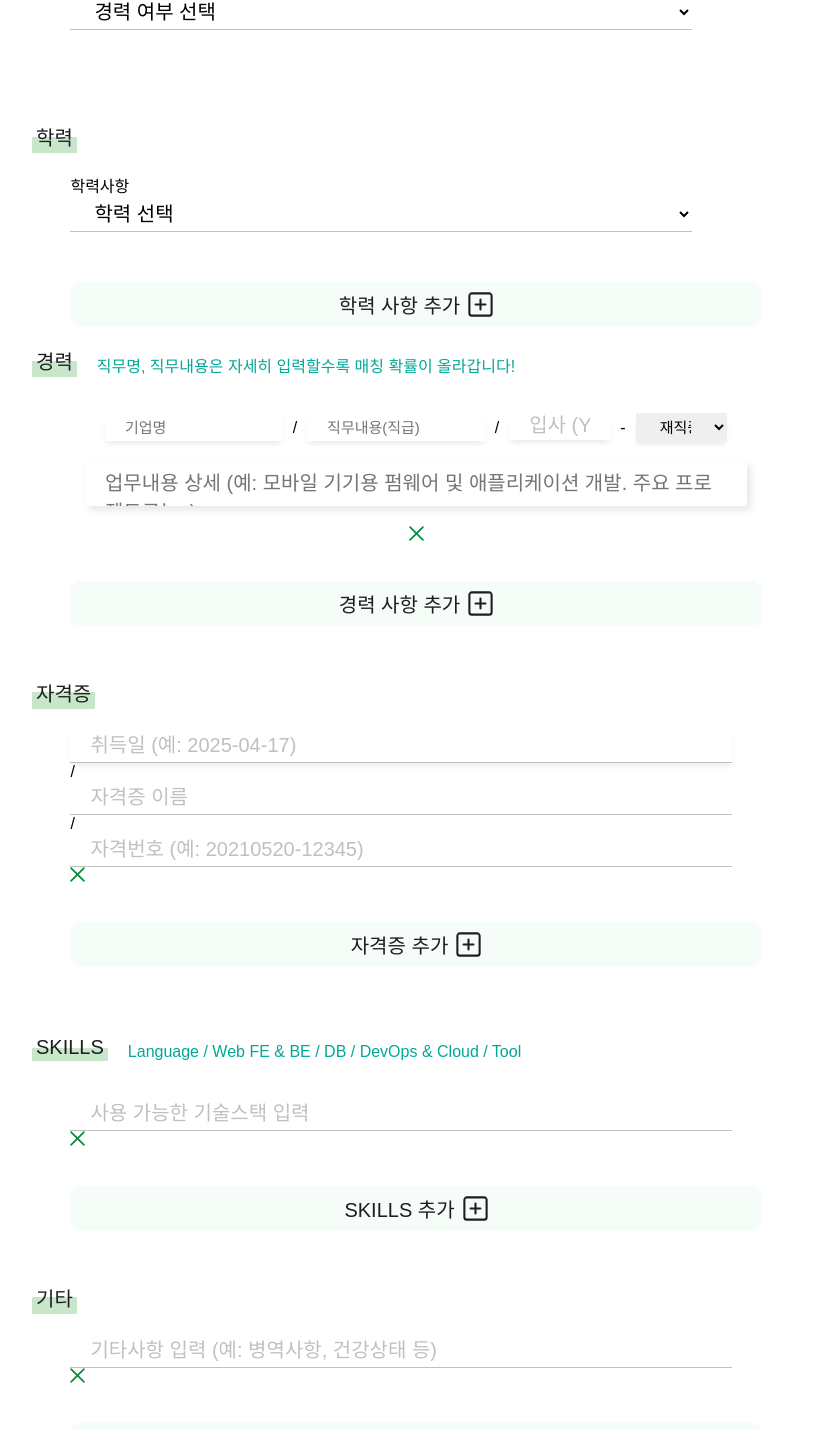
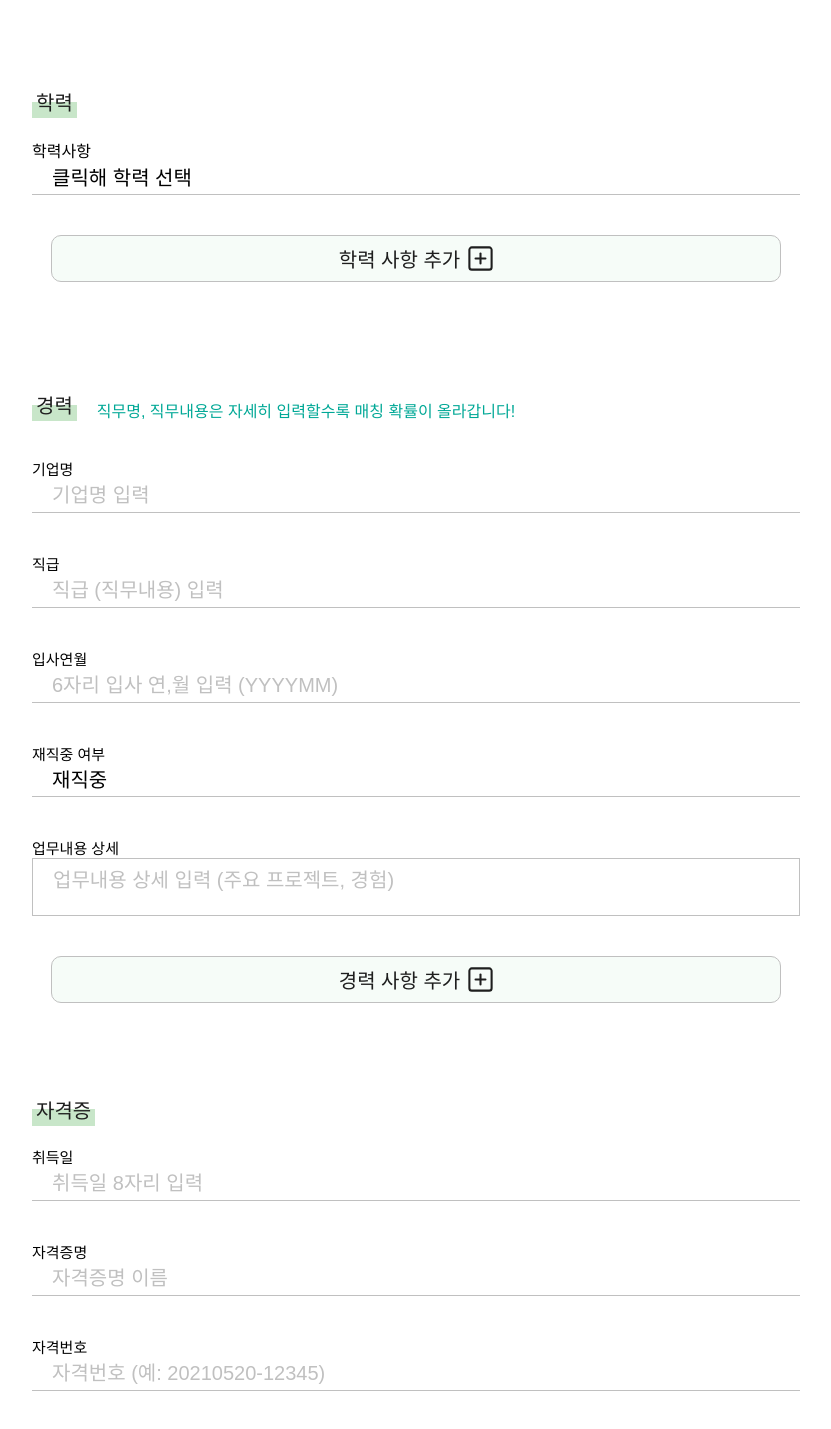
Before and after one commit to sorim831/Hirerithm, a React (Create React App) app in the folder Frontend/: page /user/resume in a window 1280 px wide. Shown: the part 853-2282 px from the top of the page, without its empty margins (224-1055 px from the left). Built offline with nearby package versions, Linux system fonts and the light colour scheme; no server answers; a web font is replaced by a local one.

Commit message:
💄 #71 이력서 페이지 UI 수정 완료

```diff
--- a/Frontend/src/Component/NonMemberComponent/Career.js
+++ b/Frontend/src/Component/NonMemberComponent/Career.js
@@ -84,83 +84,87 @@ const Career = ({ onChange }) => {
   };
 
   return (
-    <div className="resume-item-container">
+    <div className="resume-item">
       {experiences.map((exp, index) => (
-        <div className="experience-form-item" key={index}>
-          <div className="row-wrapper">
+        <div className="resume-item-container" key={index}>
+          <div className="resume-form-item">
+            <label>기업명</label>
             <input
               id={`company_name-${index}`}
               type="text"
-              placeholder="기업명"
+              placeholder="기업명 입력"
               value={exp.company_name}
               onChange={(e) =>
                 handleChange(index, "company_name", e.target.value)
               }
-              className="row-wrapper-input"
             />
-            /
+          </div>
+
+          <div className="resume-form-item">
+            <label>직급</label>
             <input
               id={`position-${index}`}
               type="text"
-              placeholder="직무내용(직급)"
+              placeholder="직급 (직무내용) 입력"
               value={exp.position}
               onChange={(e) => handleChange(index, "position", e.target.value)}
-              className="row-wrapper-input"
             />
-            /
+          </div>
+
+          <div className="resume-form-item">
+            <label>입사연월</label>
             <input
               type="text"
-              placeholder="입사 (YYYY.MM)"
-              className="date-input"
+              placeholder="6자리 입사 연,월 입력 (YYYYMM)"
               value={exp.start_year}
               onChange={(e) =>
                 handleChange(index, "start_year", e.target.value)
               }
             />
-            <span>-</span>
-            {exp.isCurrent ? (
+          </div>
+
+          <div className="resume-form-item">
+            <label>재직중 여부</label>
             <select
-                className="date-select"
-                value="재직 중"
-                onChange={() => handleCurrentToggle(index, false)}
+              value={exp.isCurrent ? "재직중" : "퇴사"}
+              onChange={(e) =>
+                handleCurrentToggle(index, e.target.value === "재직중")
+              }
             >
-                <option>재직중</option>
-                <option value="">직접 입력</option>
+              <option disabled value="">
+                재직중 여부 선택
+              </option>
+              <option value="재직중">재직중</option>
+              <option value="퇴사">퇴사</option>
             </select>
-            ) : (
+          </div>
+
+          {!exp.isCurrent && (
+            <div className="resume-form-item">
+              <label>퇴사연월</label>
               <input
                 type="text"
-                placeholder="퇴사 (YYYY.MM)"
-                className="date-input"
+                placeholder="6자리 퇴사 연,월 입력 (YYYYMM)"
                 value={exp.end_year}
                 onChange={(e) =>
                   handleChange(index, "end_year", e.target.value)
                 }
                 ref={(el) => (endRefs.current[index] = el)}
-                onBlur={() => {
-                  if (exp.end_year.trim() === "") {
-                    handleCurrentToggle(index, true);
-                  }
-                }}
               />
+            </div>
           )}
-          </div>
 
+          <div className="resume-form-item">
+            <label>업무내용 상세</label>
             <textarea
               type="text"
-            placeholder="업무내용 상세 (예: 모바일 기기용 펌웨어 및 애플리케이션 개발. 주요 프로젝트로는..)"
+              placeholder="업무내용 상세 입력 (주요 프로젝트, 경험)"
               value={exp.description}
-            onChange={(e) => handleChange(index, "description", e.target.value)}
-            className="detail-input"
+              onChange={(e) =>
+                handleChange(index, "description", e.target.value)
+              }
             />
-
-          <button
-            onClick={() => removeExperience(index)}
-            title="삭제"
-            className="delete-button"
-          >
-            <img src={DeleteIcon} alt="❌" />
-          </button>
+          </div>
         </div>
       ))}
 
--- a/Frontend/src/Component/NonMemberComponent/Education.js
+++ b/Frontend/src/Component/NonMemberComponent/Education.js
@@ -53,7 +53,7 @@ const Education = ({ onChange }) => {
               onChange={(e) => handleChange(index, "degree", e.target.value)}
             >
               <option disabled value="">
-                학력 선택
+                클릭해 학력 선택
               </option>
               <option value="대학교(4년 이상)">대학교(4년 이상)</option>
               <option value="대학원(석사)">대학원(석사)</option>
@@ -81,7 +81,7 @@ const Education = ({ onChange }) => {
                   }
                 >
                   <option disabled value="">
-                    선택
+                    클릭해 졸업 상태 선택
                   </option>
                   <option value="졸업">졸업</option>
                   <option value="재학">재학</option>
@@ -96,7 +96,7 @@ const Education = ({ onChange }) => {
                   type="text"
                   value={edu.major}
                   onChange={(e) => handleChange(index, "major", e.target.value)}
-                  placeholder="전공명을 입력하세요"
+                  placeholder="전공명 입력"
                 />
               </div>
 
@@ -108,7 +108,7 @@ const Education = ({ onChange }) => {
                   onChange={(e) =>
                     handleChange(index, "school_name", e.target.value)
                   }
-                  placeholder="학교명을 입력하세요"
+                  placeholder="학교명 입력"
                 />
               </div>
             </>
--- a/Frontend/src/Component/NonMemberComponent/License.js
+++ b/Frontend/src/Component/NonMemberComponent/License.js
@@ -47,26 +47,35 @@ const License = ({ onChange }) => {
   }, [license]);
 
   return (
+    <div className="resume-item">
+      {license.map((item, index) => (
         <div className="resume-item-container">
-      {license.map((item, index) => (
-        <div className="resume-form-item" key={index}>
+          <div className="resume-form-item">
+            <label>취득일</label>
             <input
               type="text"
-            placeholder="취득일 (예: 2025-04-17)"
+              placeholder="취득일 8자리 입력"
               value={item.issued_date}
-            onChange={(e) => handleChange(index, "issued_date", e.target.value)}
-            className="date-input"
+              onChange={(e) =>
+                handleChange(index, "issued_date", e.target.value)
+              }
             />
-          /
+          </div>
+
+          <div className="resume-form-item">
+            <label>자격증명</label>
             <input
               type="text"
-            placeholder="자격증 이름"
+              placeholder="자격증명 이름"
               value={item.certificate_name}
               onChange={(e) =>
                 handleChange(index, "certificate_name", e.target.value)
               }
             />
-          /
+          </div>
+
+          <div className="resume-form-item">
+            <label>자격번호</label>
             <input
               type="text"
               placeholder="자격번호 (예: 20210520-12345)"
@@ -75,14 +84,6 @@ const License = ({ onChange }) => {
                 handleChange(index, "certificate_number", e.target.value)
               }
             />
-          <div>
-            <button
-              onClick={() => removeLicense(index)}
-              title="삭제"
-              className="delete-button"
-            >
-              <img src={DeleteIcon} alt="❌" />
-            </button>
           </div>
         </div>
       ))}
--- a/Frontend/src/Component/NonMemberComponent/Other.js
+++ b/Frontend/src/Component/NonMemberComponent/Other.js
@@ -30,23 +30,17 @@ const Other = ({ onChange }) => {
   }, [otherItems]);
 
   return (
+    <div className="resume-item">
       <div className="resume-item-container">
         {otherItems.map((item, index) => (
           <div className="resume-form-item" key={index}>
-          <input
+            <textarea
               id={`other-${index}`}
               type="text"
               placeholder="기타사항 입력 (예: 병역사항, 건강상태 등)"
               value={item.note}
               onChange={(e) => handleChange(index, e.target.value)}
             />
-          <button
-            onClick={() => removeOther(index)}
-            title="삭제"
-            className="delete-button"
-          >
-            <img src={DeleteIcon} alt="❌" />
-          </button>
           </div>
         ))}
 
@@ -54,6 +48,7 @@ const Other = ({ onChange }) => {
           기타 사항 추가 <img src={ResumePlusIcon} alt="➕" />
         </button>
       </div>
+    </div>
   );
 };
 
--- a/Frontend/src/Component/NonMemberComponent/PersonalData.js
+++ b/Frontend/src/Component/NonMemberComponent/PersonalData.js
@@ -57,6 +57,7 @@ const ResumePersonalData = ({ onChange }) => {
   };
 
   return (
+    <div className="resume-item">
       <div className="resume-item-container">
         <div className="resume-form-item">
           <label>
@@ -89,7 +90,7 @@ const ResumePersonalData = ({ onChange }) => {
           </label>
           <select value={gender} onChange={(e) => setGender(e.target.value)}>
             <option disabled value="">
-            성별 선택
+              클릭해 성별 선택
             </option>
             <option value="남성">남성</option>
             <option value="여성">여성</option>
@@ -113,6 +114,7 @@ const ResumePersonalData = ({ onChange }) => {
               <img src={LocationIcon} alt="위치검색" />
             </button>
           </div>
+
           {isOpen && (
             <DaumPost
               onComplete={handleAddressComplete}
@@ -145,7 +147,7 @@ const ResumePersonalData = ({ onChange }) => {
             onChange={(e) => setWorkExperience(e.target.value)}
           >
             <option disabled value="">
-            경력 여부 선택
+              클릭해 경력 여부 선택
             </option>
             <option value="신입">신입</option>
             <option value="경력">경력직</option>
@@ -182,6 +184,7 @@ const ResumePersonalData = ({ onChange }) => {
           </div>
         )}
       </div>
+    </div>
   );
 };
 
--- a/Frontend/src/Component/NonMemberComponent/Skills.js
+++ b/Frontend/src/Component/NonMemberComponent/Skills.js
@@ -26,9 +26,11 @@ const Skills = ({ onChange }) => {
   }, [skills]);
 
   return (
+    <div className="resume-item">
       <div className="resume-item-container">
         {skills.map((item, index) => (
           <div className="resume-form-item" key={index}>
+            <label>Stack</label>
             <input
               id={`skill-${index}`}
               type="text"
@@ -36,19 +38,9 @@ const Skills = ({ onChange }) => {
               value={item.skill}
               onChange={(e) => handleChange(index, e.target.value)}
             />
-          <button
-            onClick={() => removeSkill(index)}
-            title="삭제"
-            className="delete-button"
-          >
-            <img src={DeleteIcon} alt="❌" />
-          </button>
           </div>
         ))}
-
-      <button onClick={addSkill} className="plus-button">
-        SKILLS 추가 <img src={ResumePlusIcon} alt="➕" />
-      </button>
+      </div>
     </div>
   );
 };
--- a/Frontend/src/Component/NonMemberComponent/resumeComponent.css
+++ b/Frontend/src/Component/NonMemberComponent/resumeComponent.css
@@ -3,7 +3,7 @@ strong {
   color: #008a34;
 }
 
-.resume-item-container {
+.resume-item {
   display: flex;
   flex-direction: column;
   align-items: center;
@@ -12,8 +12,18 @@ strong {
   margin-bottom: 50px;
 }
 
+.resume-item-container {
+  display: flex;
+  flex-direction: column;
+  align-items: center;
+  width: 100%;
+}
+
 .resume-form-item {
-  width: 90%;
+  display: flex;
+  flex-direction: column;
+  align-items: center;
+  width: 100%;
   margin-bottom: 40px;
   display: flex;
   flex-direction: column;
@@ -22,39 +32,55 @@ strong {
 
 .resume-form-item label {
   font-weight: 400;
-  font-size: 18px;
-  flex-shrink: 0;
-  width: 15%;
+  font-size: 15px;
+  margin-right: 20px;
+  width: 75%;
+  padding-right: 10px;
 }
 
 .resume-form-item input,
-.resume-form-item select {
+.resume-form-item select,
+.resume-form-item textarea {
   display: flex;
   align-items: center;
   border: none;
   padding: 5px 20px;
   cursor: pointer;
-  width: 90%;
+  width: 100%;
   background-color: transparent;
   outline: none;
   font-size: 20px;
   border-bottom: 1px solid #c0c0c0;
+  resize: none;
+  box-sizing: border-box;
+}
+
+.resume-form-item select {
+  appearance: none;
+  -webkit-appearance: none;
+  -moz-appearance: none;
+}
+
+.resume-form-item textarea {
+  border: 1px solid #c0c0c0;
 }
 
 .resume-form-item input:hover,
-.resume-form-item input:focus {
+.resume-form-item input:focus,
+.resume-form-item textarea:hover {
   display: flex;
   align-items: center;
   box-shadow: 0 4px 6px -2px (0, 0, 0, 0.1);
   border-bottom: 2px solid #008a34;
   padding: 5px 20px;
   cursor: pointer;
-  width: 90%;
+  width: 100%;
   background-color: transparent;
   outline: none;
 }
 
-.resume-form-item input::placeholder {
+.resume-form-item input::placeholder,
+.resume-form-item textarea::placeholder {
   color: #c0c0c0;
   font-size: 20px;
 }
@@ -73,10 +99,11 @@ input:-webkit-autofill {
 }
 
 .resume-form-edu {
-  width: 90%;
+  width: 100%;
   display: flex;
   flex-direction: column;
   align-items: flex-start;
+  margin-bottom: 40px;
 }
 
 .resume-form-edu input,
@@ -86,20 +113,36 @@ input:-webkit-autofill {
   border: none;
   padding: 5px 20px;
   cursor: pointer;
-  width: 90%;
+  width: 100%;
   background-color: transparent;
   outline: none;
   font-size: 20px;
   border-bottom: 1px solid #c0c0c0;
+  resize: none;
+  box-sizing: border-box;
+}
+
+.resume-form-edu select {
+  appearance: none;
+  -webkit-appearance: none;
+  -moz-appearance: none;
 }
 
 .resume-form-gra_sta {
-  width: 90%;
-  margin-top: 40px;
+  width: 100%;
   margin-bottom: 40px;
   display: flex;
   flex-direction: column;
   align-items: flex-start;
+}
+
+.resume-form-gra_sta label {
+  font-weight: 400;
+  font-size: 15px;
+  margin-right: 20px;
+  width: 75%;
+  border-right: 1px solid #1e1e1e30;
+  padding-right: 10px;
 }
 
 .resume-form-gra_sta input:hover,
@@ -115,7 +158,7 @@ input:-webkit-autofill {
   border: none;
   padding: 5px 20px;
   cursor: pointer;
-  width: 90%;
+  width: 100%;
   background-color: transparent;
   outline: none;
   font-size: 20px;
@@ -123,9 +166,11 @@ input:-webkit-autofill {
 }
 
 .resume-form-checkbox {
-  width: 90%;
+  width: 100%;
   margin-bottom: 40px;
   display: flex;
+  justify-content: flex-end;
+  margin-top: 10px;
 }
 
 .exam-checkbox {
@@ -153,11 +198,11 @@ input:-webkit-autofill {
 }
 
 .plus-button {
-  border: none;
+  border: 1px solid #c0c0c0;
   background-color: #ebf8f070;
   color: #1e1e1e;
   border-radius: 10px;
-  width: 90%;
+  width: 95%;
   display: flex;
   align-items: center;
   justify-content: center;
@@ -166,6 +211,7 @@ input:-webkit-autofill {
   font-size: 20px;
   margin: 0 auto;
   font-weight: 500;
+  margin-bottom: 40px;
 }
 
 .plus-button img {
@@ -181,141 +227,6 @@ input:-webkit-autofill {
   align-items: center;
   margin: 0;
   font-weight: 500;
-}
-
-/* 상세 업무내용 input은 한 줄 아래로 */
-.experience-form-item {
-  display: flex;
-  flex-direction: column;
-  align-items: center;
-  justify-content: flex-start;
-  width: 90%;
-  margin-bottom: 40px;
-  gap: 10px;
-}
-
-.row-wrapper {
-  display: flex;
-  align-items: center;
-  justify-content: flex-start;
-  width: 90%;
-  margin-bottom: 10px;
-  gap: 10px;
-}
-
-.row-wrapper-input {
-  display: flex;
-  align-items: center;
-  border: none;
-  box-shadow: 0 4px 6px -2px rgba(0, 0, 0, 0.1);
-  padding: 5px 20px;
-  cursor: pointer;
-  width: 90%;
-  background-color: transparent;
-  outline: none;
-  font-size: 15px;
-}
-
-.row-wrapper-input:hover,
-.row-wrapper-input:focus {
-  display: flex;
-  align-items: center;
-  box-shadow: 0 4px 6px -2px (0, 0, 0, 0.1);
-  border-bottom: 2px solid #008a34;
-  padding: 5px 20px;
-  cursor: pointer;
-  width: 90%;
-  background-color: transparent;
-  outline: none;
-}
-
-.detail-input {
-  display: flex;
-  align-items: center;
-  border: none;
-  padding: 5px 20px;
-  cursor: pointer;
-  width: 90%;
-  background-color: transparent;
-  outline: none;
-  font-size: 15px;
-  margin-bottom: 10px;
-  resize: none;
-  box-shadow: 4px 4px 8px rgba(0, 0, 0, 0.1);
-}
-
-.detail-input::placeholder {
-  font-size: 20px;
-}
-
-.detail-input:focus,
-.detail-input:hover {
-  display: flex;
-  align-items: center;
-  box-shadow: 0 0 8px rgba(0, 138, 52, 0.2);
-  border-bottom: 2px solid #008a34;
-  padding: 5px 20px;
-  cursor: pointer;
-  width: 90%;
-  background-color: transparent;
-  outline: none;
-}
-
-/* 날짜 입력 */
-.birth-input {
-  width: 100%;
-  padding: 5px 10px;
-  align-self: flex-start;
-}
-
-.birth-input::placeholder {
-  font-size: 20px;
-}
-
-.date-input {
-  width: 40%;
-  padding: 5px 20px;
-  border: none;
-  box-shadow: 0 4px 6px -2px rgba(0, 0, 0, 0.1);
-}
-
-.date-input::placeholder {
-  font-size: 20px;
-  color: #c0c0c0;
-}
-
-.date-input:hover,
-.date-input:focus {
-  width: 40%;
-  padding: 5px 20px;
-  align-self: flex-start;
-  border-bottom: 2px solid #008a34;
-  outline: none;
-}
-
-.date-select {
-  width: 40%;
-  padding: 5px 20px;
-  border: none;
-  align-items: center;
-  font-size: 15px;
-  box-shadow: 0 4px 6px -2px rgba(0, 0, 0, 0.1);
-}
-
-.date-select:hover,
-.date-select:focus {
-  border-bottom: 2px solid #008a34;
-  outline: none;
-}
-
-.date-select::placeholder {
-  color: #c0c0c0;
-  font-size: 20px;
-}
-
-.date-select option {
-  color: #1e1e1e;
-  font-size: 15px;
 }
 
 /* 맞춤기업 TEST 결과 */
@@ -371,7 +282,7 @@ input:-webkit-autofill {
 
 .test-result-item label {
   font-weight: 400;
-  font-size: 17px;
+  font-size: 15px;
   margin-right: 20px;
   width: 75%;
   border-right: 1px solid #1e1e1e30;
@@ -395,6 +306,7 @@ input:-webkit-autofill {
   display: flex;
   margin-bottom: 10px;
 }
+
 .test-result-input-item label {
   width: 30%;
 }
--- a/Frontend/src/Pages/NonMemberPages/Resume.js
+++ b/Frontend/src/Pages/NonMemberPages/Resume.js
@@ -169,7 +169,7 @@ const Resume = () => {
                 </p>
               </header>
 
-              <main>
+              <main className="resume-main">
                 <label className="resume-title-label">인적사항</label>
                 <PersonalData
                   onChange={(data) =>
@@ -242,6 +242,7 @@ const Resume = () => {
                       type="text"
                       value={author}
                       onChange={(e) => setAuthor(e.target.value)}
+                      placeholder="작성자명 입력"
                     />
                   </div>
 
--- a/Frontend/src/Pages/NonMemberPages/resume.css
+++ b/Frontend/src/Pages/NonMemberPages/resume.css
@@ -115,6 +115,11 @@ strong {
   outline: none;
 }
 
+.signature-author input::placeholder {
+  font-size: 17px;
+  color: #c0c0c0;
+}
+
 .signature-buttons {
   display: flex;
   justify-content: center;
```
Also changed, not shown: Frontend/src/Component/NonMemberComponent/daumPost.css (+7 -1 lines). Lines whose indentation alone changed are shown as unchanged.
